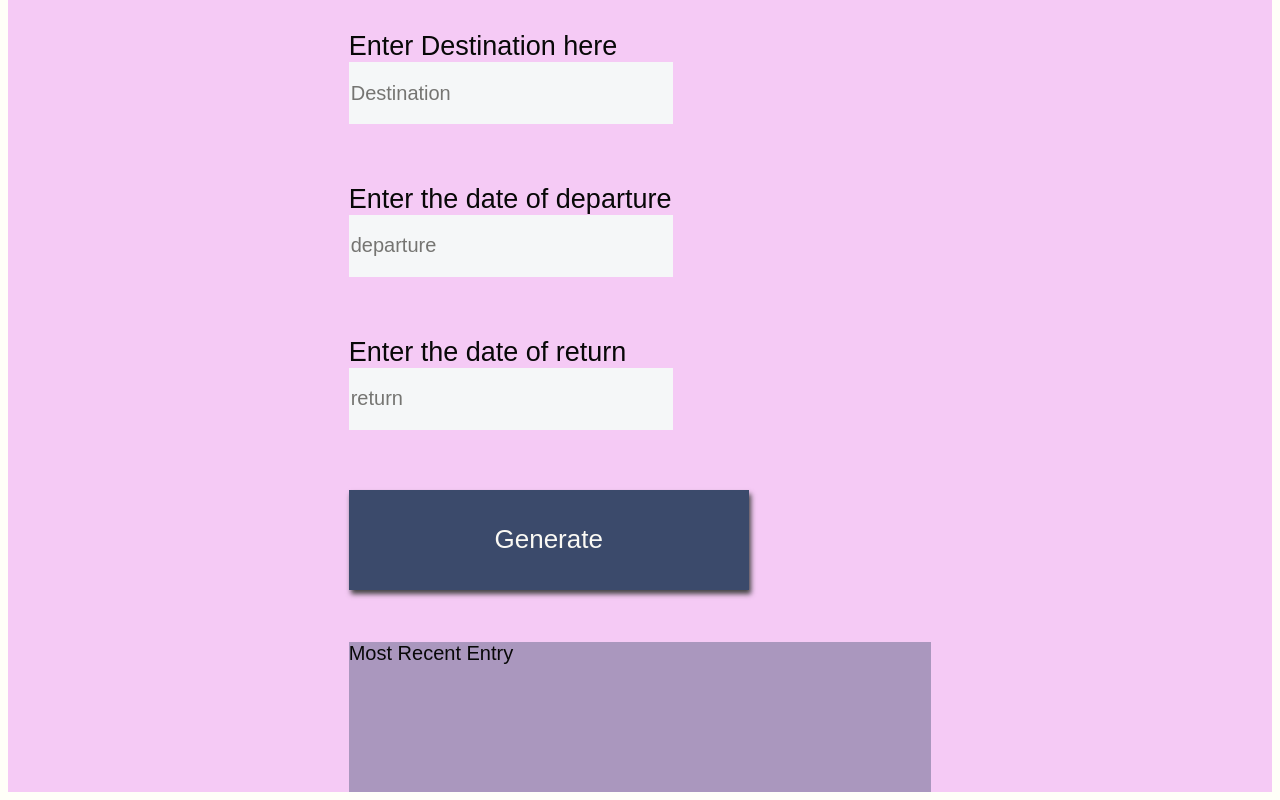
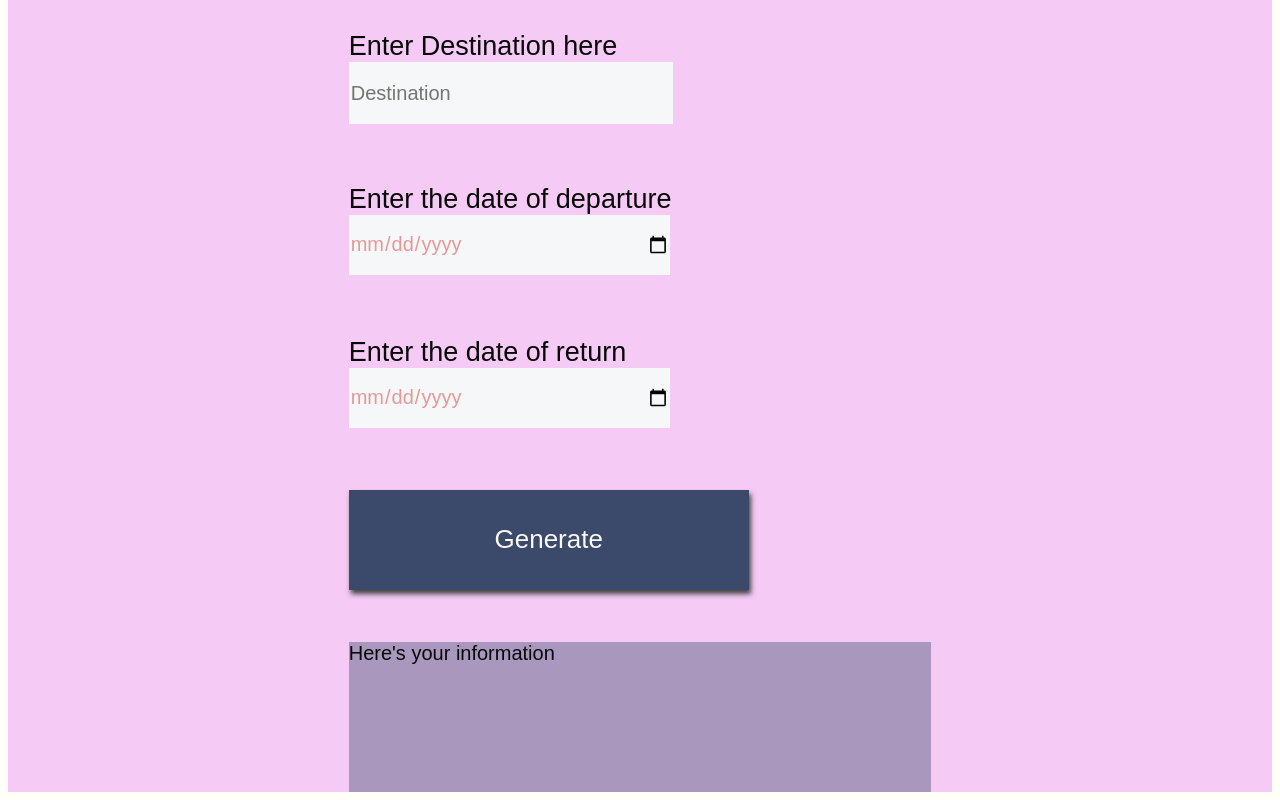
Before and after one commit to sweera/Travel_App, a website built with webpack: page src/client/views/index.html in a window 1280 px wide. Shown: the part 365-1165 px from the top of the page. Built offline with nearby package versions, Linux system fonts and the light colour scheme.

Commit message:
frontend changes

```diff
--- a/src/client/views/index.html
+++ b/src/client/views/index.html
@@ -26,17 +26,17 @@
     </div>
     <div class="holder depart">
       <label for="departure">Enter the date of departure</label>
-      <input id="departure" placeholder="departure">
+      <input id="departure" placeholder="departure" type="date">
     </div>
     <div class="holder return">
       <label for="return">Enter the date of return</label>
-      <input id="return" placeholder="return">
+      <input id="return" placeholder="return" type="date">
     </div>
     <div>
       <button id="generate" type="submit"> Generate </button>
     </div>
     <div class="holder entry">
-      <div class="title">Most Recent Entry</div>
+      <div class="title">Here's your information</div>
       <div id="entryHolder">
         <div id="date"></div>
         <div id="city"></div>
```
